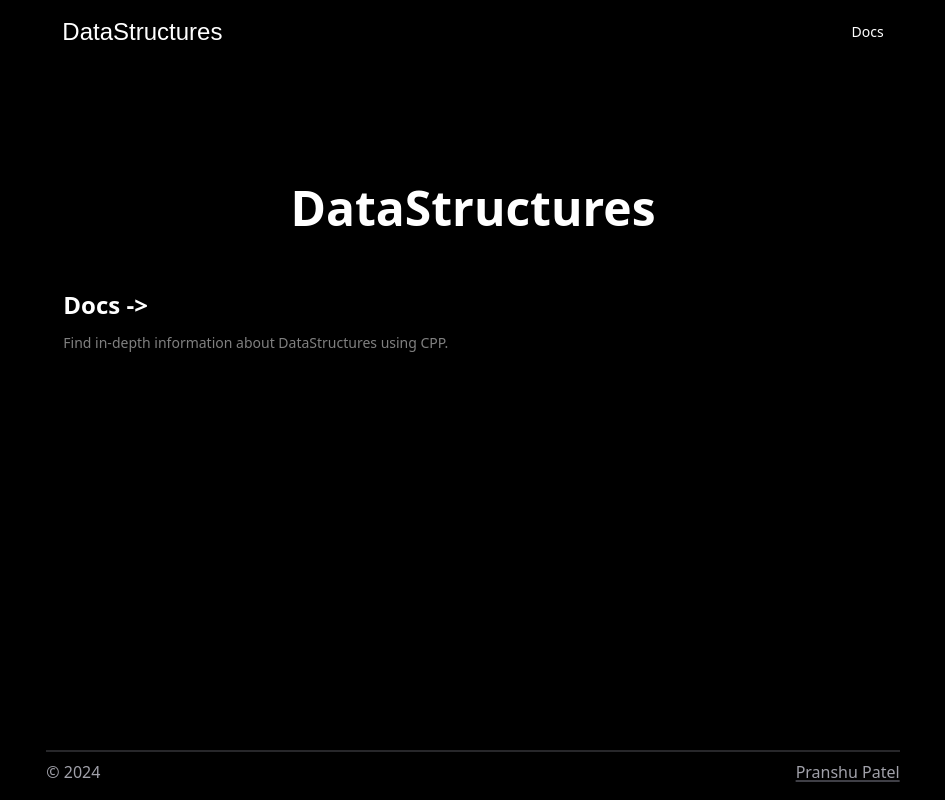
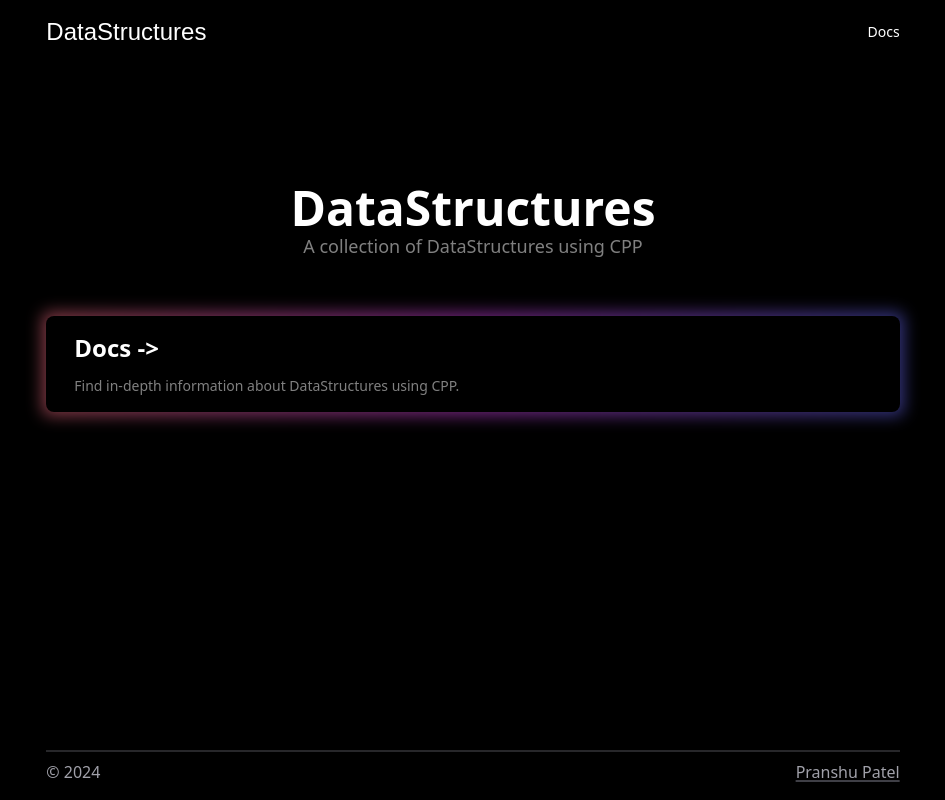
Before and after one commit to pranshu05/CPPVault, a Next.js app: page / in a window 1280 px wide. Shown: the whole page, without its empty margins (167-1112 px from the left). Built offline with nearby package versions, Linux system fonts and the light colour scheme; a web font is replaced by a local one.

Commit message:
Refactor DocsItem and NavBar components

```diff
--- a/src/components/(docs)/DocsItem.tsx
+++ b/src/components/(docs)/DocsItem.tsx
@@ -10,16 +10,19 @@ interface DocsItemProps {
 }
 
 const DocsItem: React.FC<DocsItemProps> = ({ slug, title, date, description, viewCount, img }) => (
-    <Link href={`/docs/${slug}`} passHref className='flex flex-col rounded-lg border border-neutral-700 p-4 transition-colors hover:border-gray-300 hover:bg-gray-100 hover:dark:bg-neutral-800/30'>
-        <div className='w-full flex flex-col mt-2'>
+    <div className="group relative">
+        <div className="absolute -inset-1 rounded-lg bg-gradient-to-r from-rose-400 via-fuchsia-500 to-indigo-500 opacity-50 blur transition duration-500 group-hover:opacity-100"></div>
+        <div className='relative rounded-lg bg-black px-7 py-4 text-white'>
+            <Link href={`/docs/${slug}`} passHref className='w-full flex flex-col'>
                 <div className='w-full flex justify-between mb-2'>
                     <span className='text-zinc-400 text-sm'>{date}</span>
                     <span className='text-zinc-400 text-sm'>{viewCount} views</span>
                 </div>
                 <span className='text-xl font-bold'>{title}</span>
                 <span className='text-zinc-400'>{description}</span>
+            </Link>
         </div>
-    </Link>
+    </div>
 )
 
 
--- a/src/components/(layout)/NavBar.tsx
+++ b/src/components/(layout)/NavBar.tsx
@@ -16,7 +16,7 @@ const NavBar: React.FC = () => {
 
     return (
         <nav className="w-11/12 md:w-4/5 lg:w-3/4 xl:w-2/3 2xl:w-1/2 mx-auto bg-transparent mb-10">
-            <div className="flex flex-wrap justify-between items-center mx-auto max-w-screen-xl p-4 transition-all duration-300">
+            <div className="flex flex-wrap justify-between items-center mx-auto max-w-screen-xl py-4 transition-all duration-300">
                 <Link href="/" className="flex gap-2 items-center rtl:space-x-reverse">
                     <span className={`${font.className} self-center text-2xl font-semibold whitespace-nowrap text-white`}> DataStructures</span>
                 </Link>
--- a/src/pages/index.tsx
+++ b/src/pages/index.tsx
@@ -3,12 +3,12 @@ import Link from "next/link";
 export default function Home() {
     return (
         <div className="w-11/12 md:w-4/5 lg:w-3/4 xl:w-2/3 2xl:w-1/2 mx-auto flex flex-col items-center justify-between py-20 h-full">
-            <div className="relative flex place-items-center before:absolute before:h-[300px] before:w-full sm:before:w-[480px] before:-translate-x-1/2 before:rounded-full before:bg-gradient-radial before:from-white before:to-transparent before:blur-2xl before:content-[''] after:absolute after:-z-20 after:h-[180px] after:w-full sm:after:w-[240px] after:translate-x-1/3 after:bg-gradient-conic after:from-sky-200 after:via-blue-200 after:blur-2xl after:content-[''] before:dark:bg-gradient-to-br before:dark:from-transparent before:dark:to-blue-700/10 after:dark:from-sky-900 after:dark:via-[#0141ff]/40 before:lg:h-[360px]">
             <h1 className="text-5xl font-bold text-center">DataStructures</h1>
-            </div>
-
-            <div className="w-full rounded-lg flex flex-col my-10">
-                <Link href="/docs" className="rounded-lg border border-transparent p-4 transition-colors hover:border-gray-300 hover:bg-gray-100 hover:dark:border-neutral-700 hover:dark:bg-neutral-800/30">
+            <p className="text-center text-lg opacity-50 mb-4">A collection of DataStructures using CPP</p>
+            <div className="group relative mt-10 w-full">
+                <div className="absolute -inset-1 rounded-lg bg-gradient-to-r from-rose-400 via-fuchsia-500 to-indigo-500 opacity-50 blur transition duration-500 group-hover:opacity-100"></div>
+                <div className="relative rounded-lg bg-black px-7 py-4 text-white">
+                    <Link href="/docs" className="w-full flex flex-col">
                         <h2 className="mb-3 text-2xl font-semibold">
                             Docs{" "}<span className="inline-block transition-transform group-hover:translate-x-1 motion-reduce:transform-none">-&gt;</span>
                         </h2>
@@ -16,5 +16,6 @@ export default function Home() {
                     </Link>
                 </div>
             </div>
+        </div>
     );
 }
```
Lines whose indentation alone changed are shown as unchanged.
